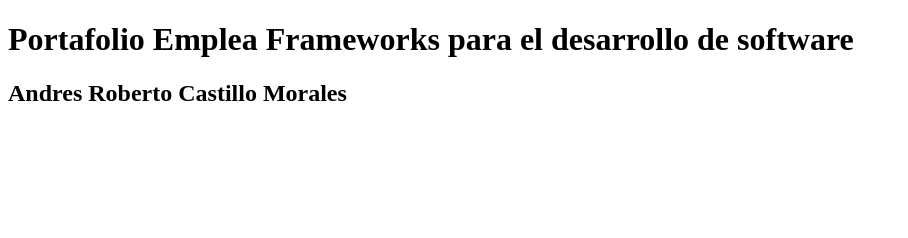
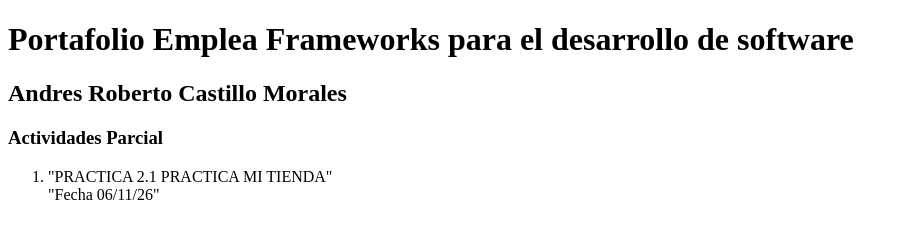
Before and after one commit to andrescast97531/andrescast97531.github.io, a plain HTML site: page Portafolio/index.html in a window 1280 px wide. Shown: the whole page, without its empty margins (0-908 px from the left). Drawn offline with Linux system fonts and the light colour scheme.

Commit message:
Update index.html

```diff
--- a/Portafolio/index.html
+++ b/Portafolio/index.html
@@ -8,4 +8,10 @@
        </body>
        <h1>Portafolio Emplea Frameworks para  el desarrollo de software</h1>
        <h2> Andres Roberto Castillo Morales</h2>
-       <h3></h3>
+       <h3>Actividades Parcial</h3>
+            <ol>
+            <li> "PRACTICA 2.1 PRACTICA MI TIENDA"
+            <br> "Fecha 06/11/26"
+            </li>
+            </ol>
+        </body>
```
